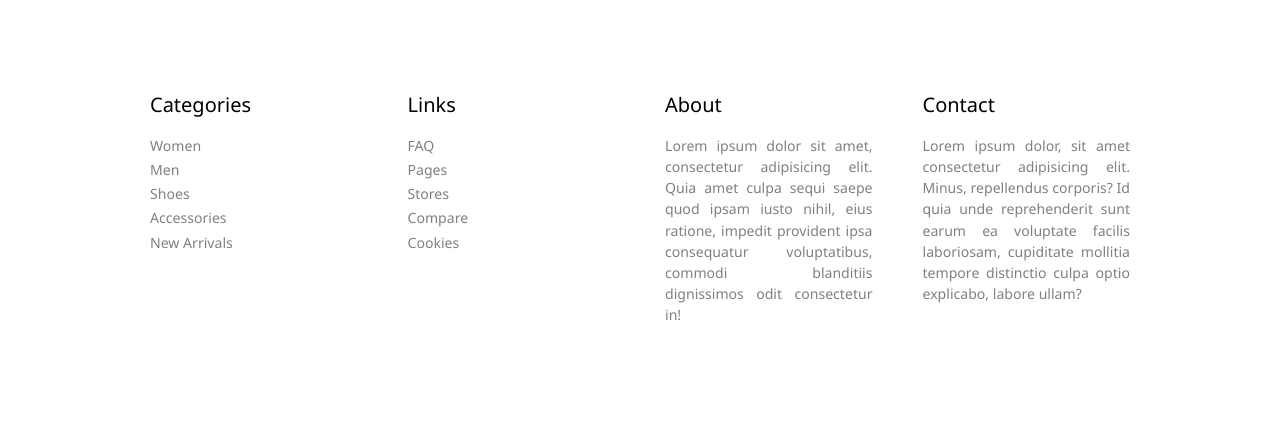
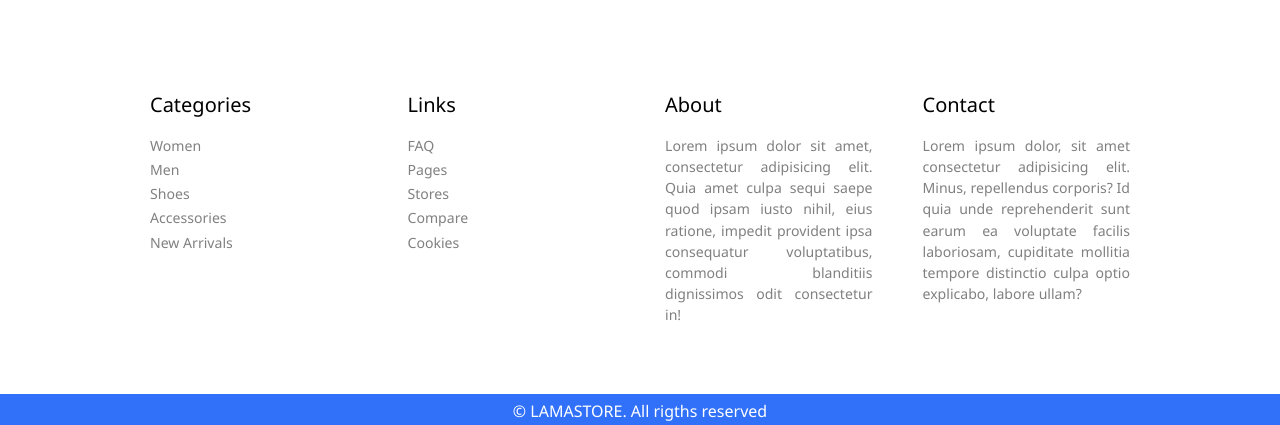
Before and after one commit to JohnWicc69420/ecommerce-app, a React (Create React App) app in the folder app/: page / in a window 1280 px wide. Shown: the part 3290-3715 px from the top of the page. Built offline with nearby package versions, Linux system fonts and the light colour scheme.

Commit message:
final changes

```diff
--- a/app/src/components/Footer/Footer.jsx
+++ b/app/src/components/Footer/Footer.jsx
@@ -60,6 +60,7 @@ const Footer = () => {
             culpa optio explicabo, labore ullam?
           </p>
         </div>
+        <div className="rights">© LAMASTORE. All rigths reserved</div>
       </div>
     </>
   );
--- a/app/src/components/Footer/Footer.scss
+++ b/app/src/components/Footer/Footer.scss
@@ -4,6 +4,8 @@
     grid-template-columns: 1fr 1fr 1fr 1fr;
     padding: 20px 150px 100px;
     gap: 50px;
+    position: relative;
+
     h1{
         font-size: 1.25rem;
         font-weight: 500;
@@ -17,12 +19,23 @@
         font-size: .88rem;
         font-weight: 400;
     }
+
+    .rights{
+        position: absolute;
+        bottom: 0;
+        left: 0;
+        width: 100%;
+        text-align: center;
+        padding: 5px;
+        background-color: #3171F9;
+        color: white;
+    }
 }
 
 @media  screen and (max-width: 992px) {
     .footerContainer{
     display: flex;
-    padding: 20px 30px;
+    padding: 20px 30px 100px;
     .category{
         display: none;
     }
```
